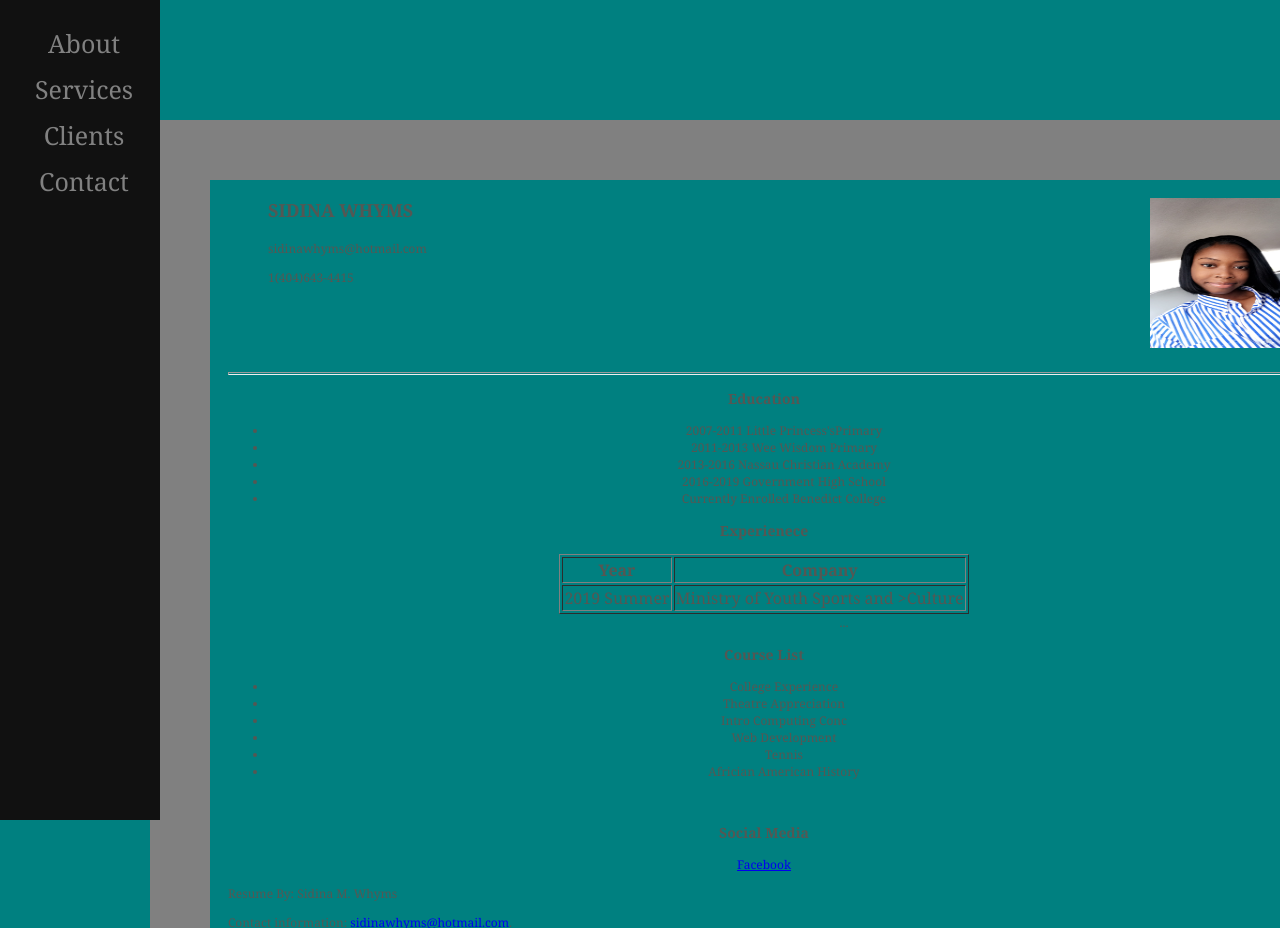
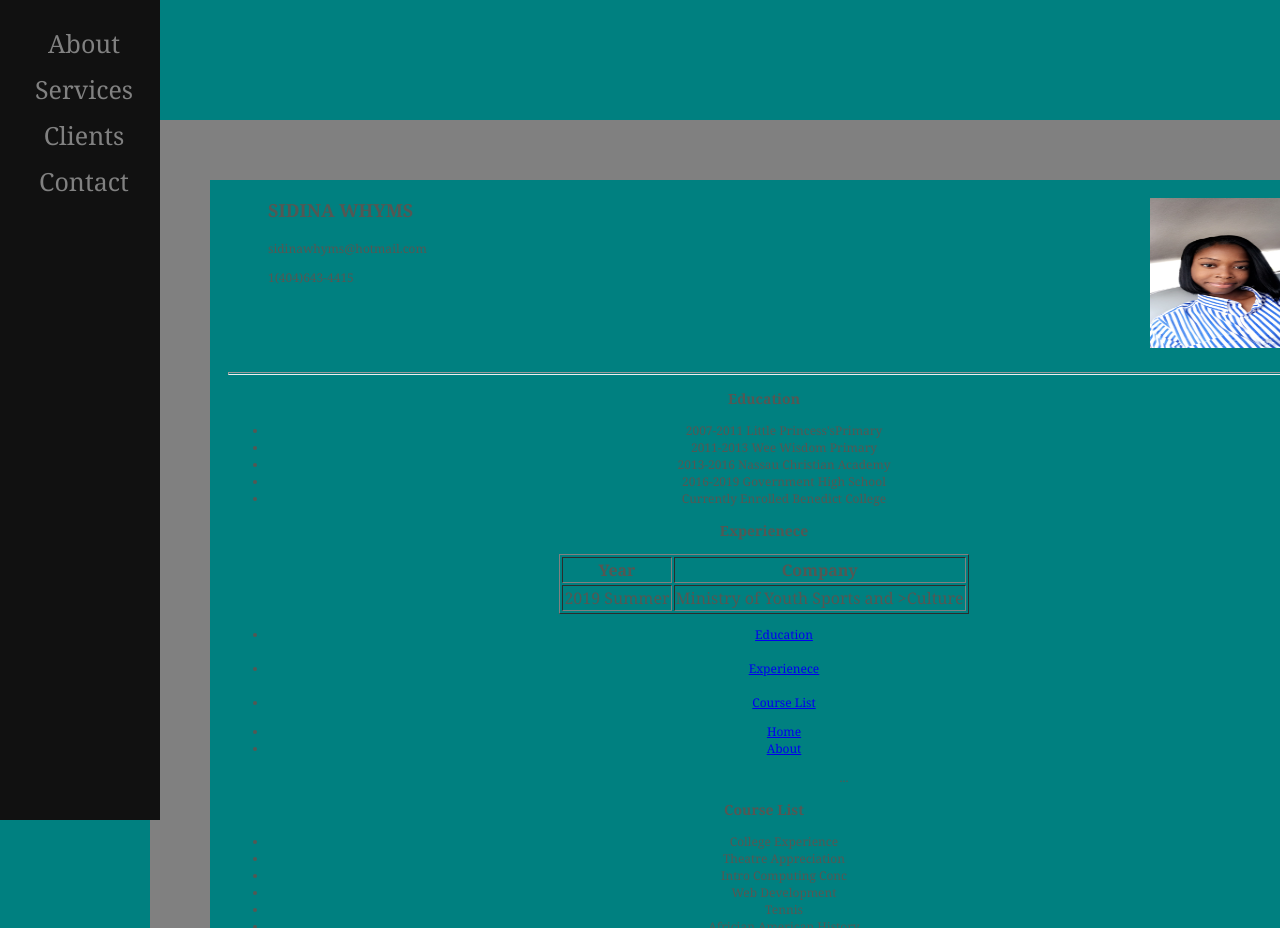
Before and after one commit to sidina242/Sidina-Whyms-242-projectUntitledFolder, a plain HTML site: page index.html in a window 1280 px wide. Before the commit the page ends 800 px from the top, so only its background shows below. Drawn offline with Linux system fonts and the light colour scheme.

Commit message:
Update index.html

```diff
--- a/index.html
+++ b/index.html
@@ -42,6 +42,24 @@ body {
 </tr>
 
 </table>
+  <nav class="nav-left">
+
+        <ul>
+            <li><a href="#">Education</a></li>
+<br>
+            <li><a href="#">Experienece</a></li>
+<br>
+            <li><a href="#">Course List</a></li>
+        </ul>
+    </nav>
+	<nav class="nav-right">
+
+        <ul>
+            <li><a href="#">Home</a></li>
+            <li><a href="#">About</a></li>
+        </ul>
+
+</nav>
 <!-- Side navigation -->
 <div class="sidenav">
   <a href="#">About</a>
```
